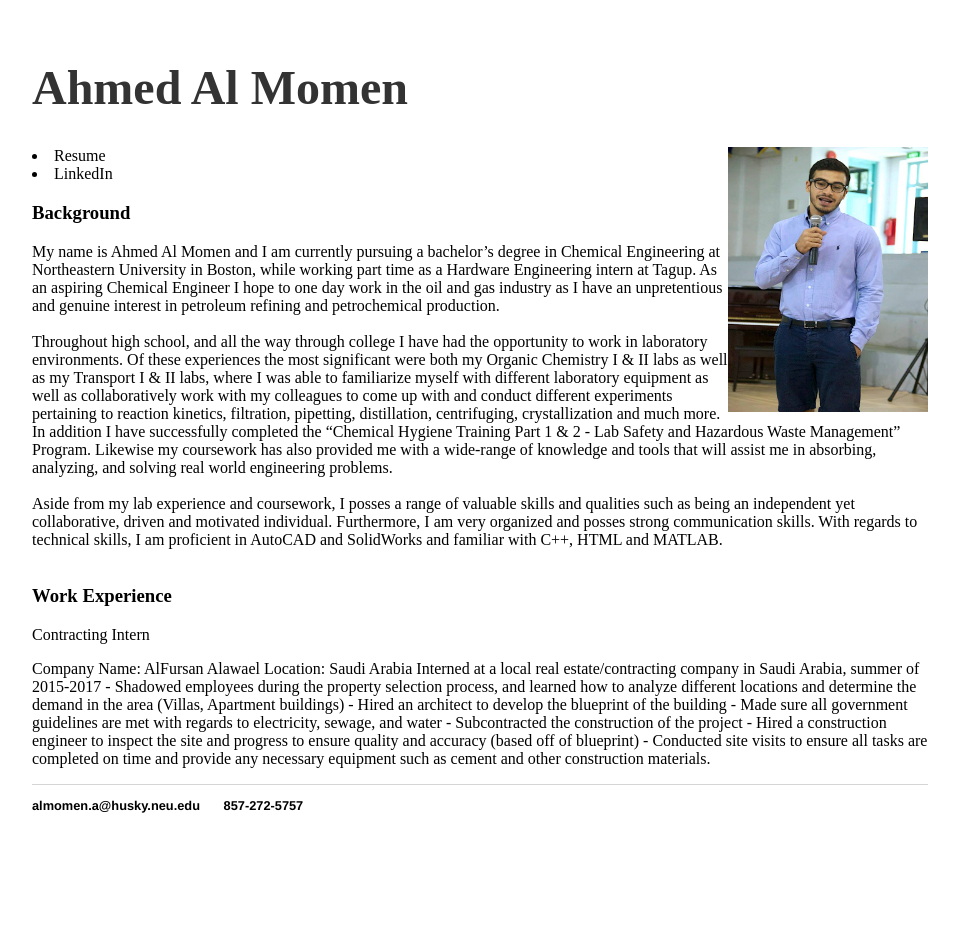
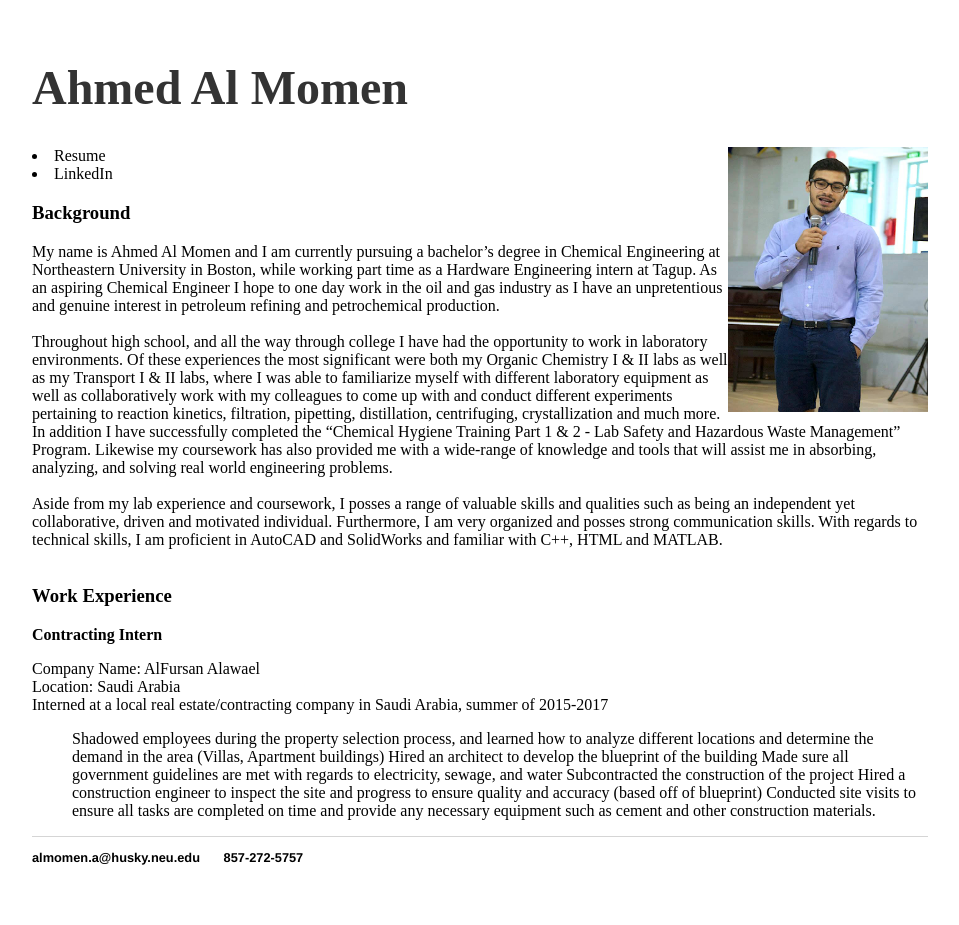
Before and after one commit to ahmedalmomen/aalmomen.com, a Jekyll site: the page built from index.html, in a window 1280 px wide. Shown: the whole page, without its empty margins (160-1119 px from the left). Built offline with Jekyll 4.4.1, drawn with Linux system fonts in a browser that asks for light colours; before the commit the page ends 900 px from its top, so only the background shows below that; some of the changed lines change nothing that is shown.

Commit message:
Update index.html

```diff
--- a/index.html
+++ b/index.html
@@ -33,18 +33,18 @@
          skills and qualities such as being an independent yet collaborative, driven and motivated individual. Furthermore, I am very
          organized and posses strong communication skills. With regards to technical skills, I am proficient in AutoCAD and SolidWorks and
          familiar with C++, HTML and MATLAB.
-  <br /><br /> <div>
+  <br /><br />
   <h3>Work Experience</h3>
-  <p style= bold>Contracting Intern</p>
+  <p><b>Contracting Intern</b></p>
 <p>Company Name: AlFursan Alawael
-Location: Saudi Arabia
-Interned at a local real estate/contracting company in Saudi Arabia, summer of 2015-2017
-- Shadowed employees during the property selection process, and learned how to analyze different locations and determine the demand in the area (Villas, Apartment buildings)
-- Hired an architect to develop the blueprint of the building
-- Made sure all government guidelines are met with regards to electricity, sewage, and water
-- Subcontracted the construction of the project
-- Hired a construction engineer to inspect the site and progress to ensure quality and accuracy (based off of blueprint)
-- Conducted site visits to ensure all tasks are completed on time and provide any necessary equipment such as cement and other construction materials.
-  </div> </p>
+<br />Location: Saudi Arabia
+<br />Interned at a local real estate/contracting company in Saudi Arabia, summer of 2015-2017
+<ul>Shadowed employees during the property selection process, and learned how to analyze different locations and determine the demand in the area (Villas, Apartment buildings)
+Hired an architect to develop the blueprint of the building
+Made sure all government guidelines are met with regards to electricity, sewage, and water
+Subcontracted the construction of the project
+Hired a construction engineer to inspect the site and progress to ensure quality and accuracy (based off of blueprint)
+Conducted site visits to ensure all tasks are completed on time and provide any necessary equipment such as cement and other construction materials.
+  <ul/></p>
          </p>
 </div><!-- /.blurb -->
```
